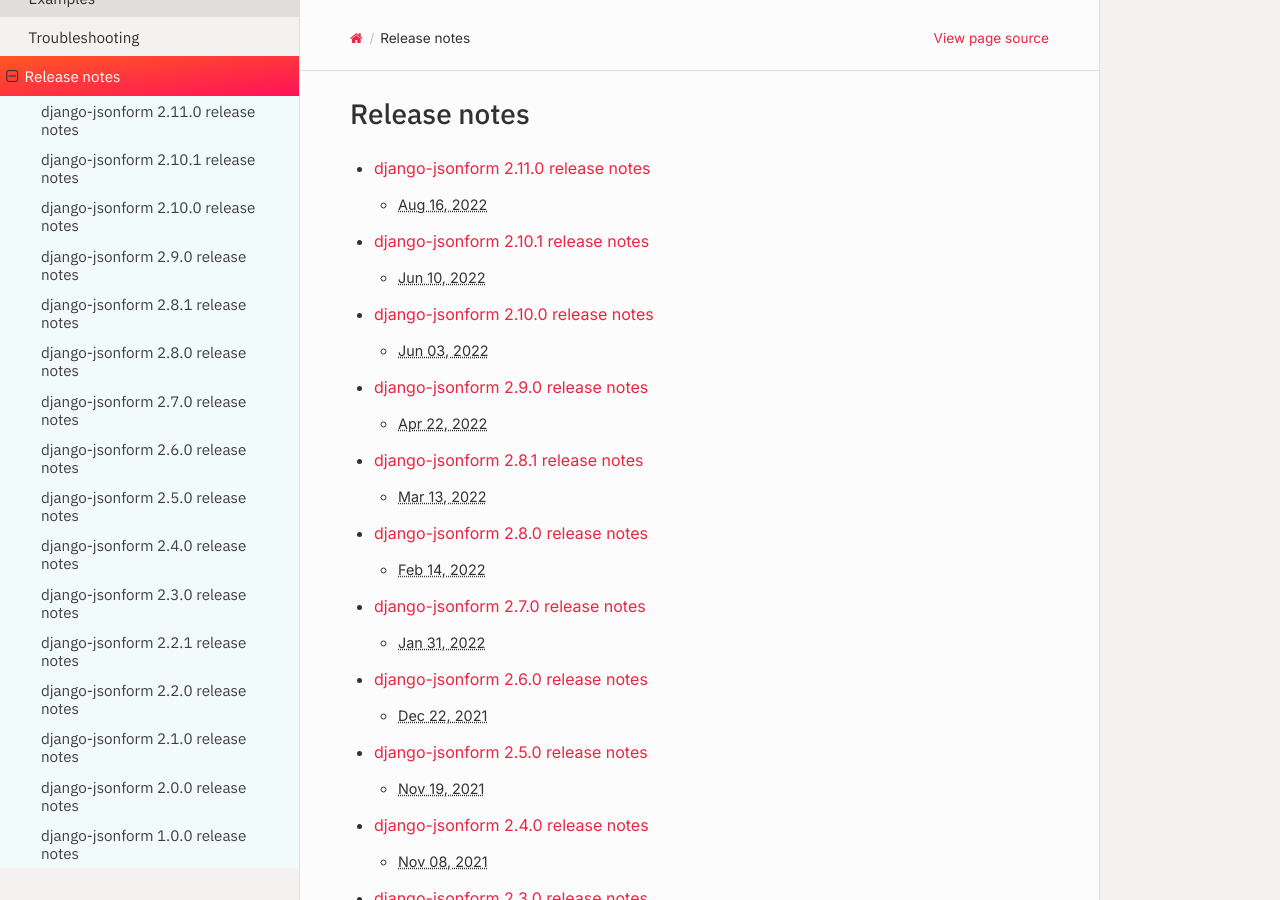
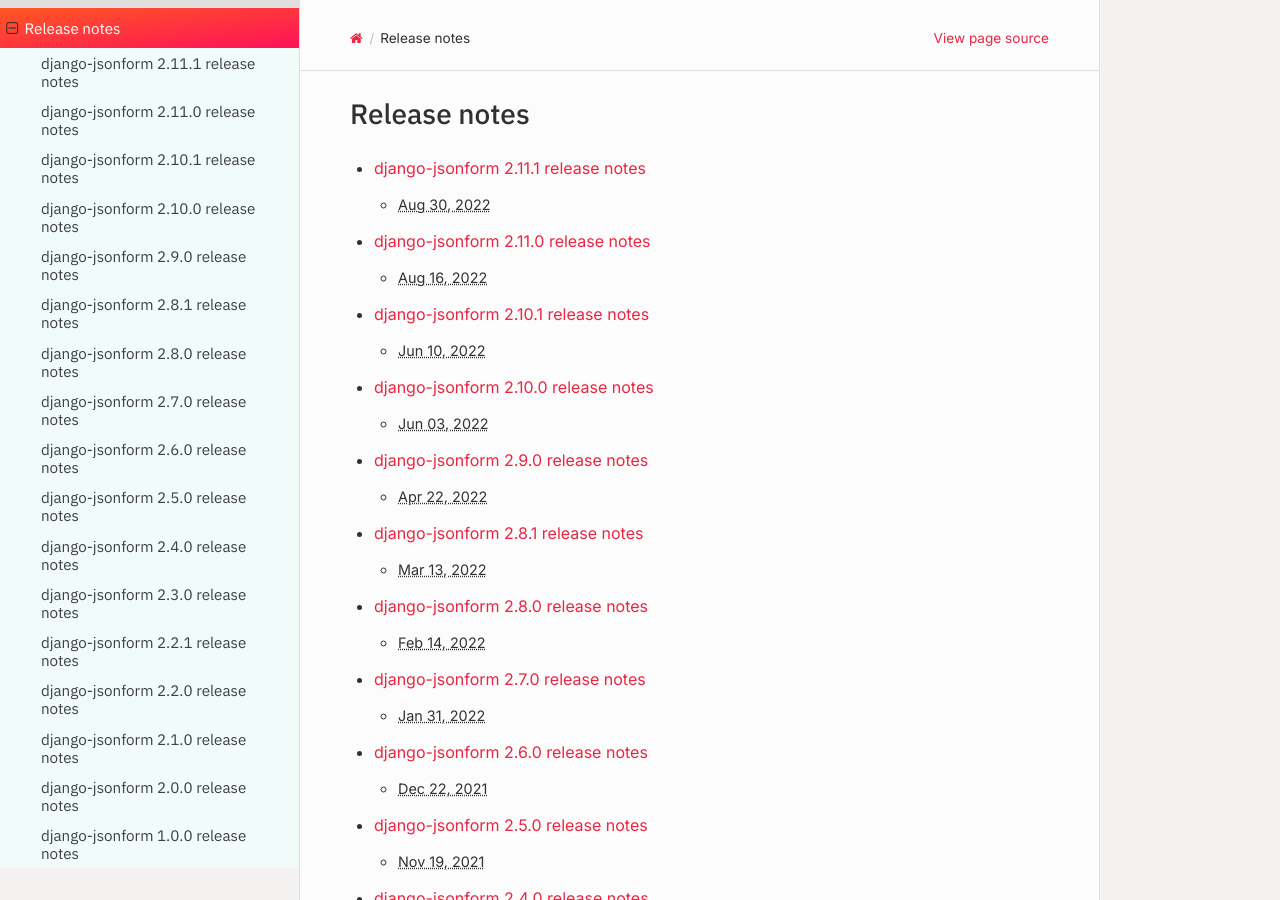
Before and after one commit to bhch/django-jsonform, a Sphinx documentation site: the page built from docs/releases/index.rst, in a window 1280 px wide and 900 px high. Built offline with Sphinx 7.4.7 and the Read the Docs theme 2.0.0, drawn with Linux system fonts in a browser that asks for light colours.

Commit message:
Add release notes

```diff
--- a/docs/releases/index.rst
+++ b/docs/releases/index.rst
@@ -4,6 +4,7 @@
 .. toctree::
     :maxdepth: 2
 
+    v2.11.1
     v2.11.0
     v2.10.1
     v2.10.0
```
Also changed, not shown: docs/releases/v2.11.1.rst (added, +25 -0 lines).
